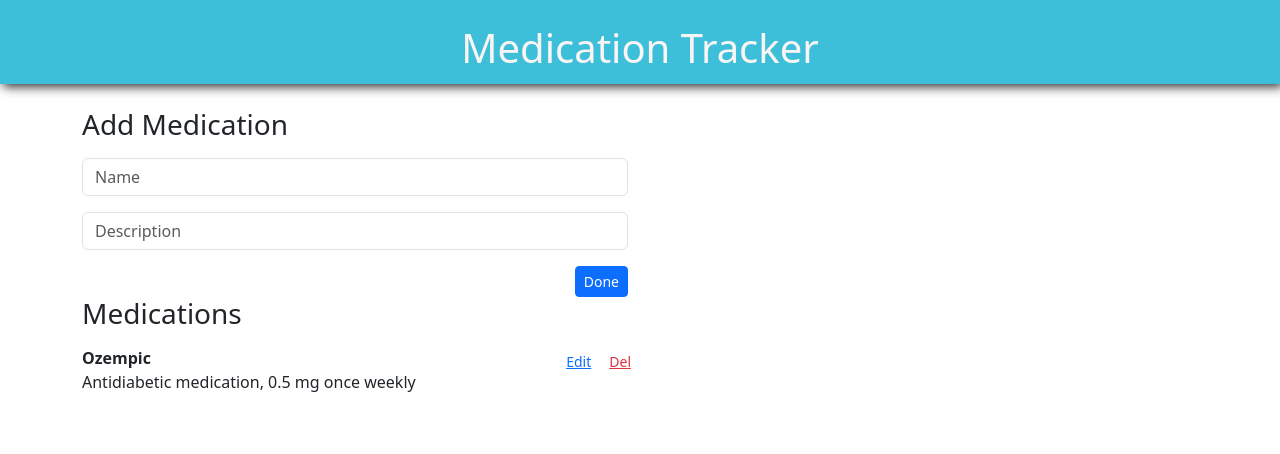
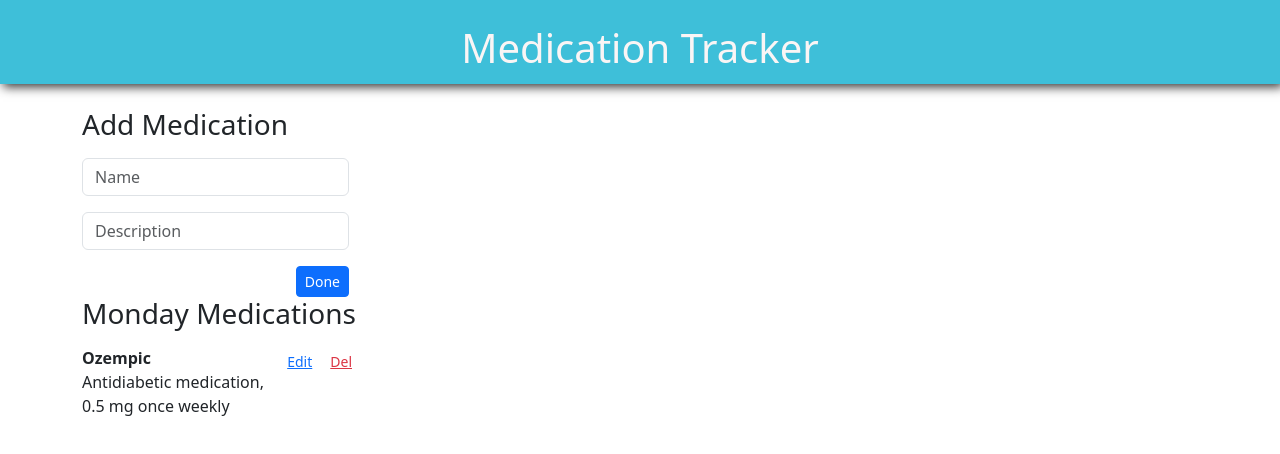
Before and after one commit to pdimaano/med-tracker, a React (Create React App) app: page / in a window 1280 px wide. Shown: the top 454 px of the page. Built offline with nearby package versions, Linux system fonts and the light colour scheme; the HTML template or start-up script is replaced by a standard one.

Commit message:
changed width size to align form with EditMed component and inserted Monday in title

```diff
--- a/src/MedApp.js
+++ b/src/MedApp.js
@@ -40,7 +40,7 @@ function MedApp({ initialMeds }) {
   }
 
   return (
-    <main className="MedApp">
+    <main className="MedApp w-50">
       <div className="row">
         <div className="col-md-6">
           <section>
@@ -50,7 +50,7 @@ function MedApp({ initialMeds }) {
         </div>
 
         <div className="mb-3">
-          <h3 className="mb-3">Medications</h3>
+          <h3 className="mb-3">Monday Medications</h3>
           {meds.length > 0
             ? <EditMedList
               meds={meds}
```
